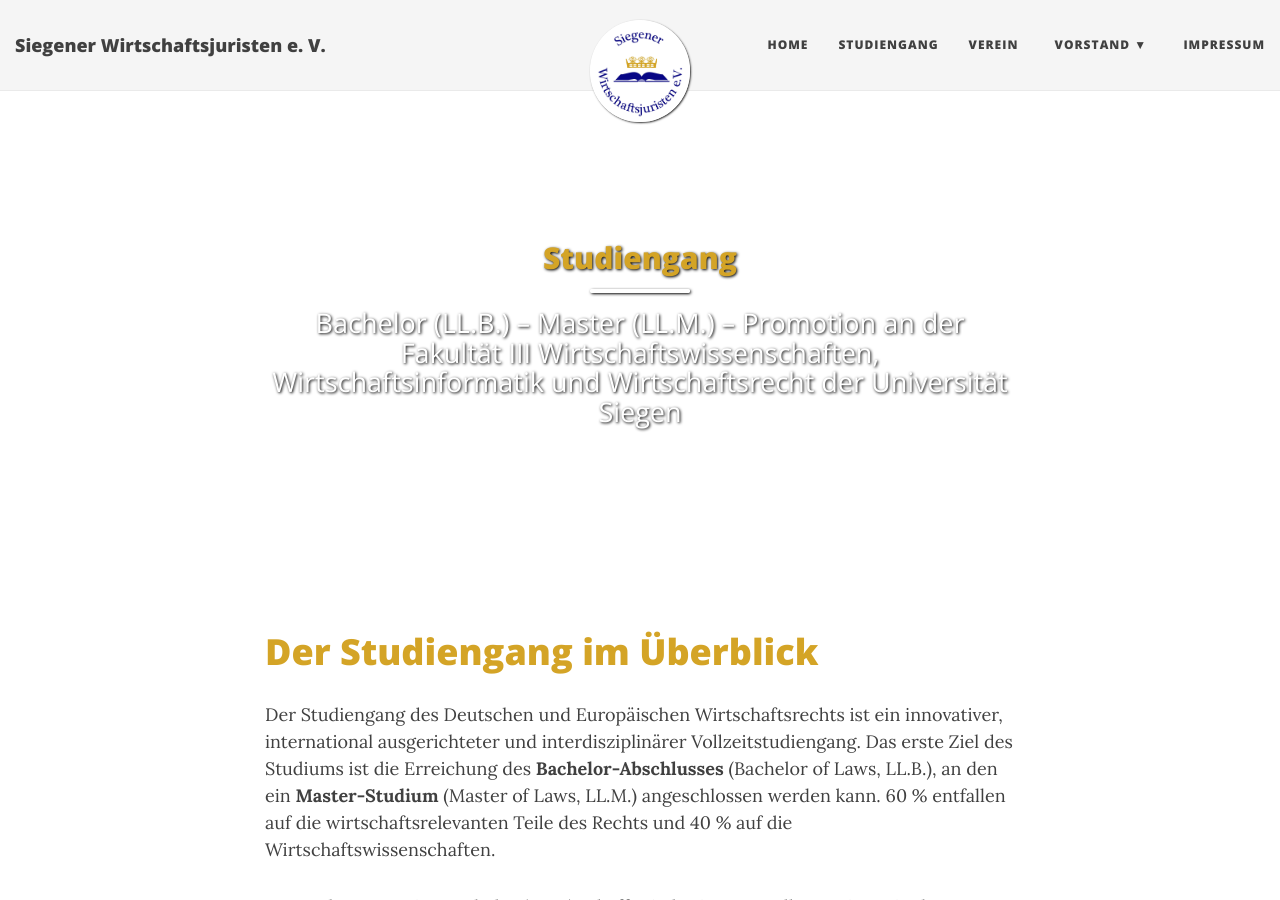
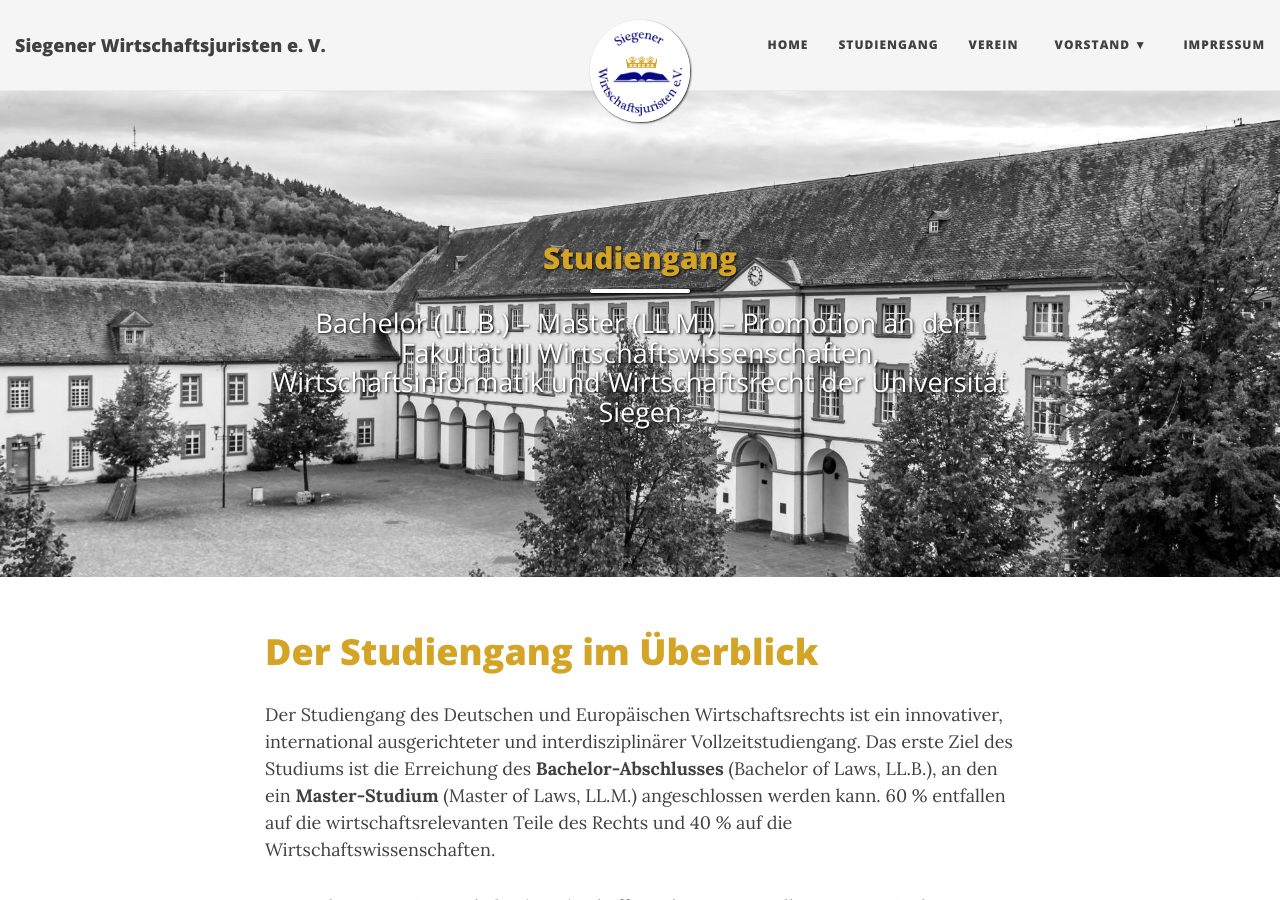
Before and after one commit to dewrs/dewrs.github.io, a Jekyll site: the page built from studiengang.md, in a window 1280 px wide and 900 px high. Built offline with Jekyll 4.4.1, drawn with Linux system fonts in a browser that asks for light colours; nearby versions of some CDN libraries.

Commit message:
Update studiengang.md

```diff
--- a/studiengang.md
+++ b/studiengang.md
@@ -2,7 +2,7 @@
 layout: page
 title: Studiengang
 subtitle: Bachelor (LL.B.) – Master (LL.M.) – Promotion an der Fakultät III Wirtschaftswissenschaften, Wirtschaftsinformatik und Wirtschaftsrecht der Universität Siegen
-bigimg: img/unteres_schloss_bw.jpg
+bigimg: /img/unteres_schloss_bw.jpg
 ---
 
 # Der Studiengang im Überblick
```
